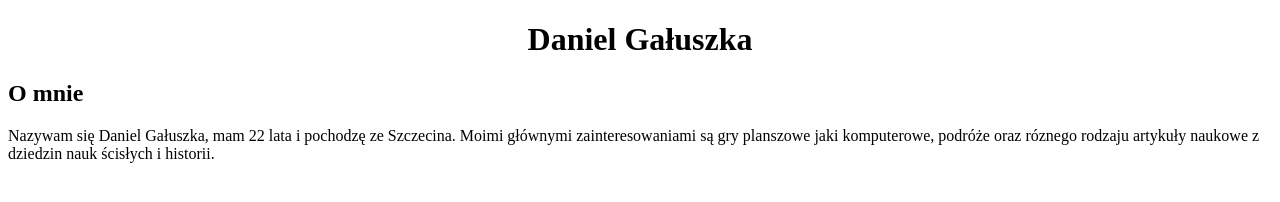
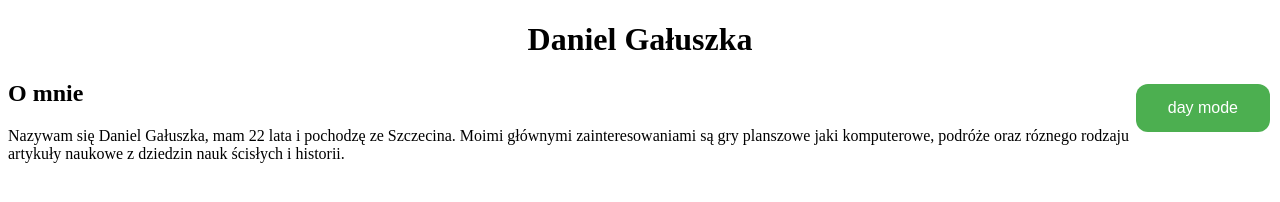
Before and after one commit to DanielGalusz/homepage, a plain HTML site: page homepage.html in a window 1280 px wide. Drawn offline with Linux system fonts and the light colour scheme.

Commit message:
adding a button

```diff
--- a/homepage.html
+++ b/homepage.html
@@ -9,10 +9,11 @@
     <script src="script.js"></script>
 </head>
 
-<body>
+<body class="cointeiner">
     <div class="name">
         <h1>Daniel Gałuszka</h1>
     </div>
+    <button class="change" class="" type="button">day mode</button>
     <div>
         <h2>O mnie</h2>
         <p>Nazywam się Daniel Gałuszka, mam 22 lata i pochodzę ze Szczecina. Moimi głównymi zainteresowaniami są gry planszowe jaki komputerowe, podróże oraz róznego rodzaju artykuły naukowe z dziedzin nauk ścisłych i historii. </p>
--- a/style.css
+++ b/style.css
@@ -1,3 +1,17 @@
 .name {
     text-align: center;
 }
+.change {
+    background-color: #4CAF50;
+    border: none;
+    color: white;
+    padding: 15px 32px;
+    text-align: center;
+    text-decoration: none;
+    display: inline-block;
+    font-size: 16px;
+    margin: 4px 2px;
+    cursor: pointer;
+    border-radius: 12px;
+    float: right;
+}
```
